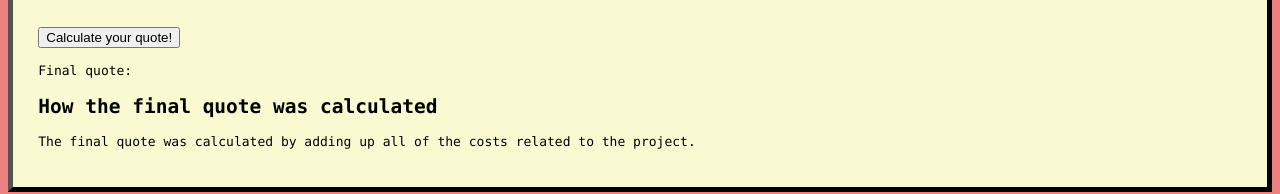
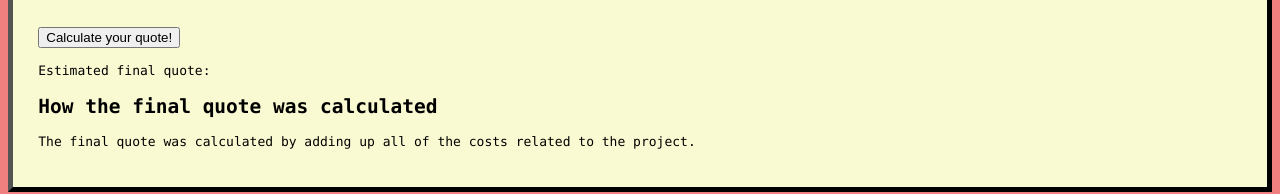
Before and after one commit to Gabrielius-B/CM4025_Coursework, a website: page website/quotes_and_budgets.html in a window 1280 px wide. Shown: the part 239-433 px from the top of the page. Drawn offline with Linux system fonts and the light colour scheme.

Commit message:
some added comments

```diff
--- a/website/quotes_and_budgets.html
+++ b/website/quotes_and_budgets.html
@@ -18,8 +18,10 @@
 <div class="mainDiv">
     <h2>Preparing quotes for you!</h2><br>
     <form id="info">
+        <!-- Hours input-->
         <label for="hours">How many man hours are required?</label>
         <input type="text" id="hours" name="hours" class="form-control" /><br><br>
+        <!-- Position input-->
         <label for="position">What is your position?</label>
         <input type="radio" id="junior" name="position" class="form-control">
         <label for="html">Junior</label>
@@ -27,8 +29,10 @@
         <label for="css">Standard</label>
         <input type="radio" id="senior" name="position" class="form-control">
         <label for="javascript">Senior</label><br><br><br>
+        <!-- Submit-->
         <input type="button" id="submit" value="Calculate your quote!" class="btn btn-lg"><br><br>
-        <label id="finalQuote"> Final quote: </label>
+        <!-- Final quote-->
+        <label id="finalQuote">Estimated  final quote: </label>
     </form>
     <h2>How the final quote was calculated</h2>
     <p>The final quote was calculated by adding up all of
```
